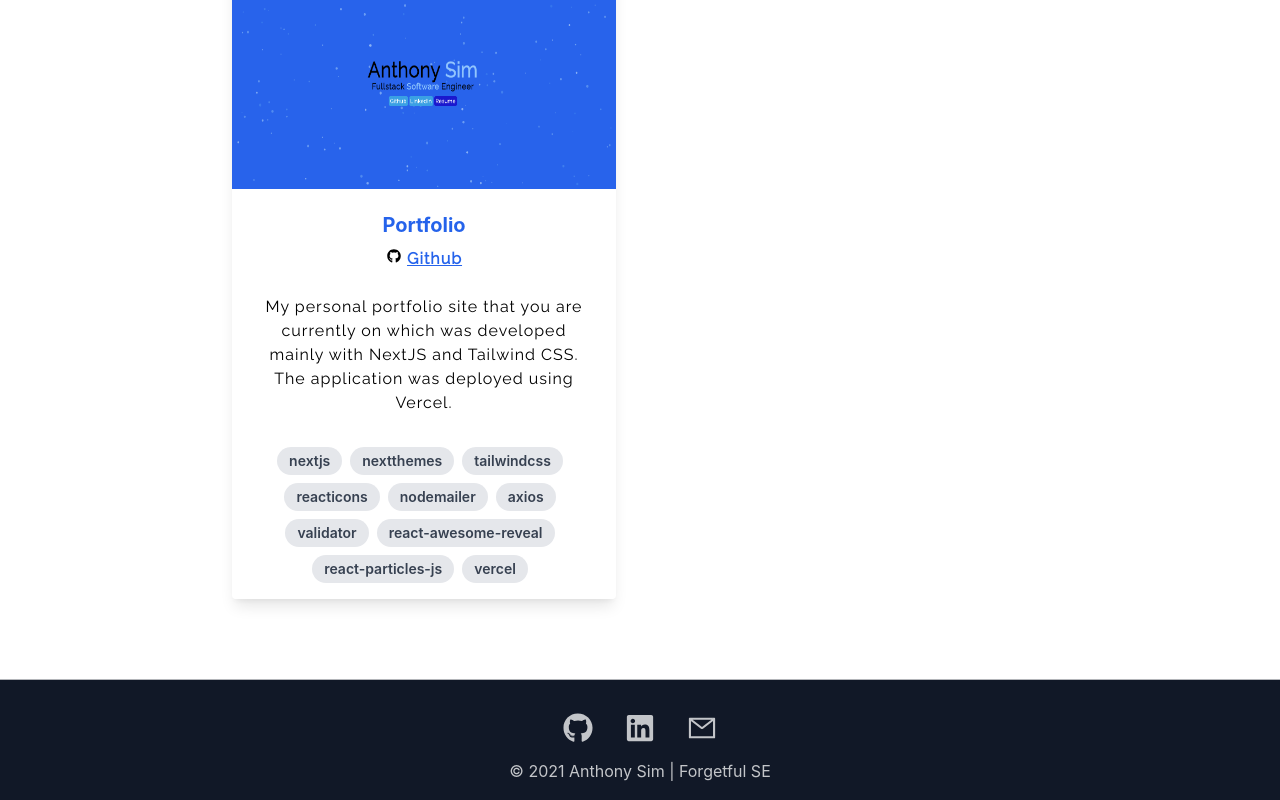
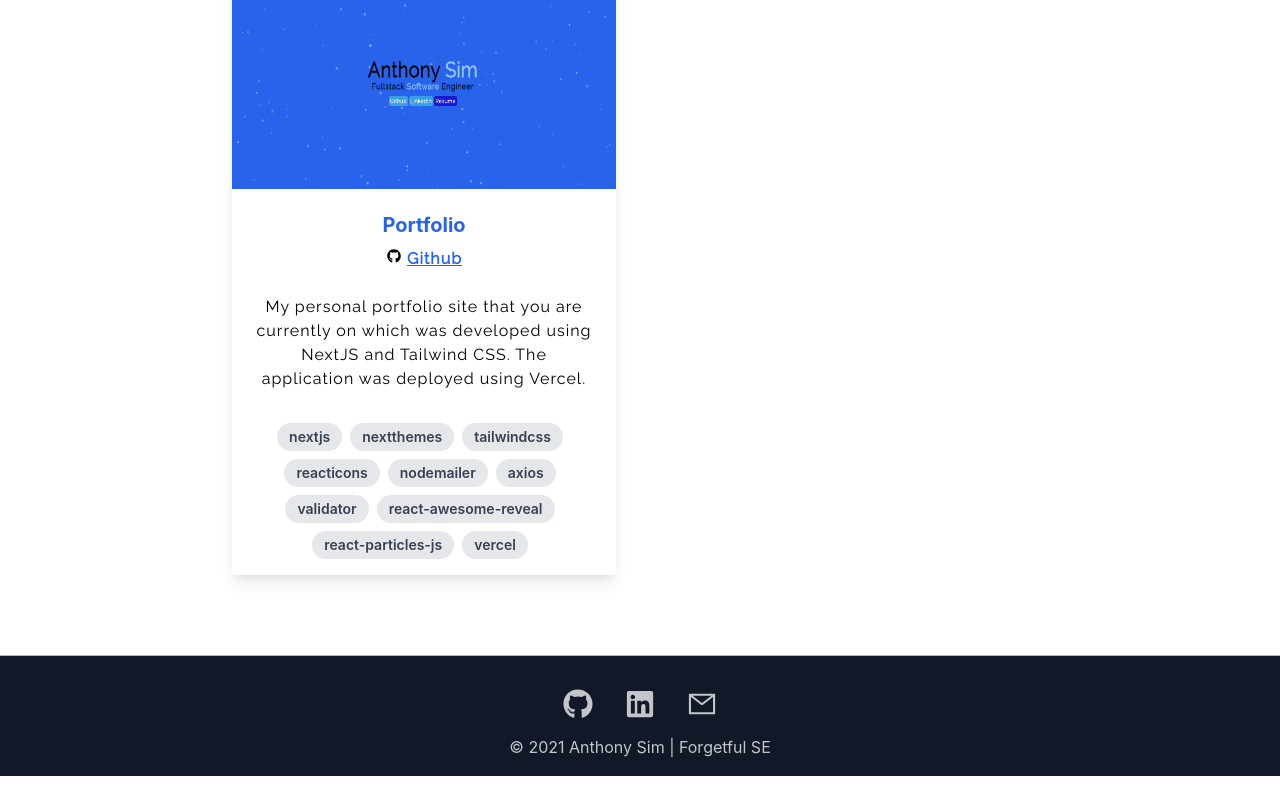
Before and after one commit to anthonysim/portfolio, a Next.js app: page /portfolio in a window 1280 px wide. Shown: the part 881-1681 px from the top of the page. After the commit the page ends 1657 px from the top, so only its background shows below. Built offline with nearby package versions, Linux system fonts and the light colour scheme.

Commit message:
updated resume link

```diff
--- a/components/Cards.js
+++ b/components/Cards.js
@@ -107,7 +107,7 @@ export default function Cards() {
             </div>
             <br />
             <p className="text-black text-base text-center dark:text-white">
-              My personal portfolio site that you are currently on which was developed mainly with NextJS and Tailwind CSS. The application was deployed using Vercel.
+              My personal portfolio site that you are currently on which was developed using NextJS and Tailwind CSS. The application was deployed using Vercel.
             </p>
           </div>
           <div className="px-6 pt-4 pb-2 text-center">
--- a/components/Intro.js
+++ b/components/Intro.js
@@ -20,7 +20,7 @@ export default function Intro() {
             <div>
               <a className={styles.button} target="_blank" rel="noreferrer" href="https://github.com/anthonysim">Github</a>
               &nbsp;<a className={styles.button} target="_blank" rel="noreferrer" href="https://www.linkedin.com/in/sim-anthony/">LinkedIn</a>
-              <a className={styles.resumeButton} target="_blank" rel="noreferrer" href="https://drive.google.com/file/d/1AVnJkSpwXAqHDpWA2GHzBACInMzAmbNF/view?usp=sharing">Resume</a>
+              <a className={styles.resumeButton} target="_blank" rel="noreferrer" href="https://drive.google.com/file/d/1vDDkpkrSPwVq1K1UZ3SegqPBfB4Qk5Qg/view?usp=sharing">Resume</a>
             </div>
           </Fade>
         </div >
```
